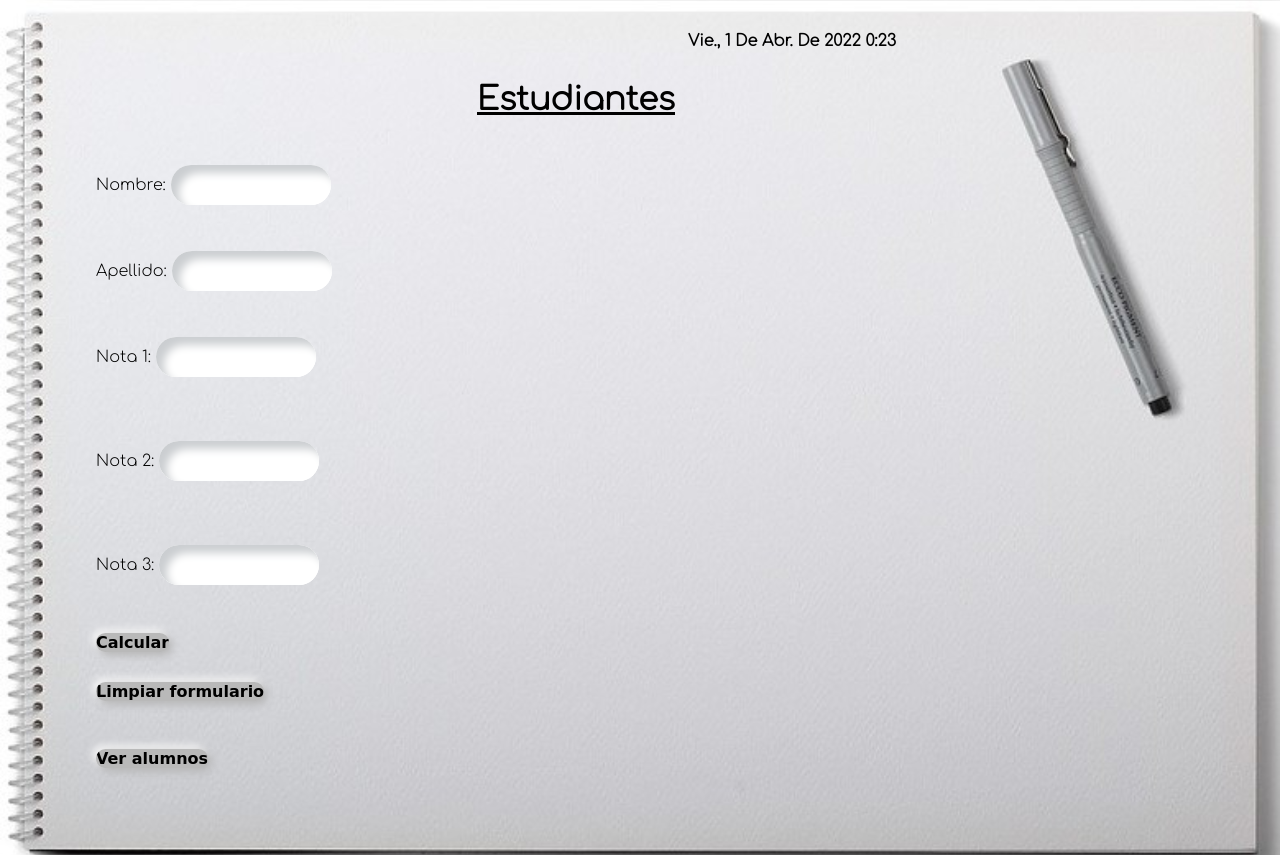
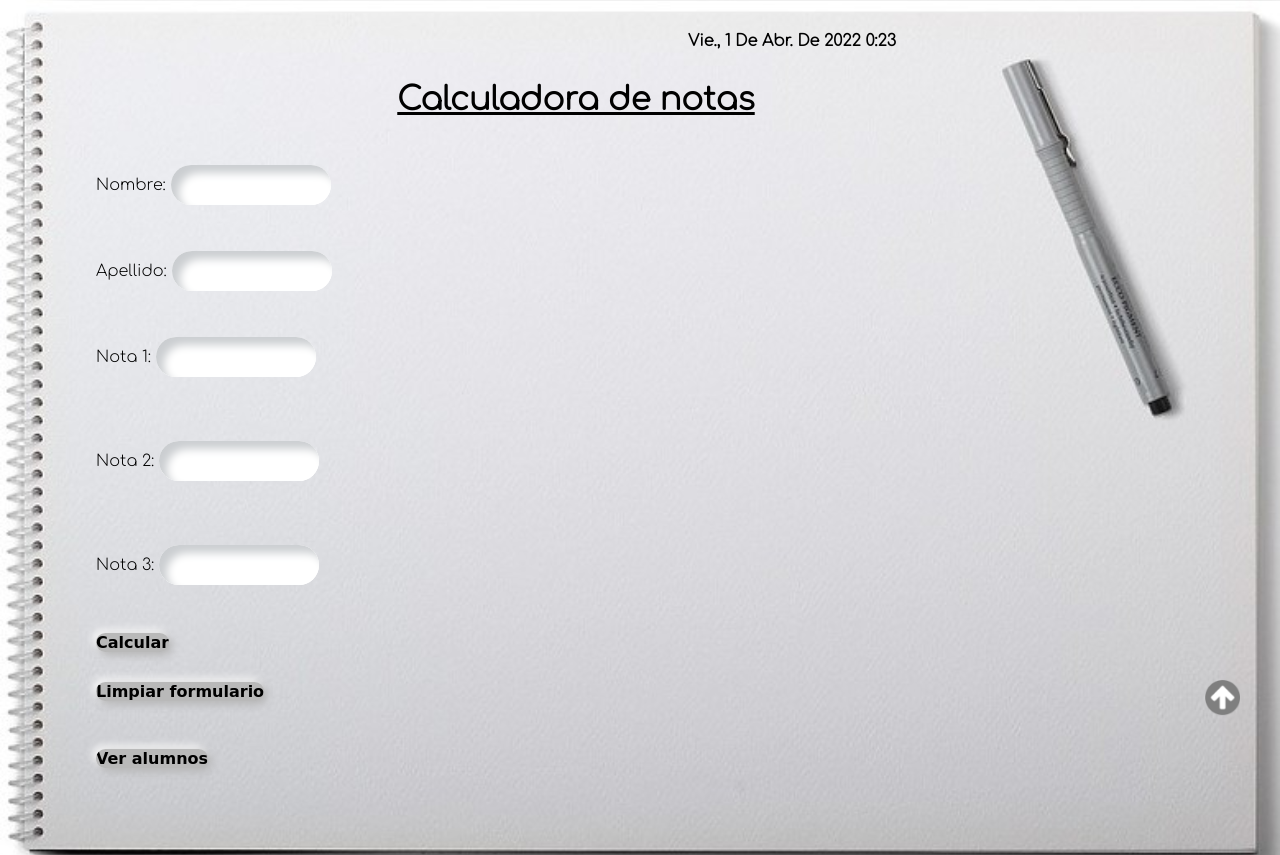
Before and after one commit to HwrG90/JS-ca, a plain HTML site: page index.html in a window 1280 px wide. Shown: the top 855 px of the page. Drawn offline with nearby package versions, Linux system fonts and the light colour scheme; some packages are replaced by stand-ins of ours; a script that the page names is missing.

Commit message:
correcciones en botones y agregado de boton subir

```diff
--- a/index.html
+++ b/index.html
@@ -10,14 +10,16 @@
     <link rel="preconnect" href="https://fonts.gstatic.com" crossorigin />
     <link href="https://fonts.googleapis.com/css2?family=Comfortaa:wght@300&display=swap" rel="stylesheet" />
     <!-- <link href="https://cdn.jsdelivr.net/npm/bootstrap@5.1.3/dist/css/bootstrap.min.css" rel="stylesheet" integrity="sha384-1BmE4kWBq78iYhFldvKuhfTAU6auU8tT94WrHftjDbrCEXSU1oBoqyl2QvZ6jIW3" crossorigin="anonymous"> -->
+    <link href="https://unpkg.com/aos@2.3.1/dist/aos.css" rel="stylesheet">
     <link rel="stylesheet" type="text/css" href="https://cdn.jsdelivr.net/npm/toastify-js/src/toastify.min.css" />
 
     <title>Desafio Js</title>
 </head>
 
 <body>
+    <section id="index.html"></section>
     <div id="time"></div>
-    <h2>Estudiantes</h2>
+    <h2>Calculadora de notas</h2>
 
     <form action="" name="Formulario" id="formulario">
         <div class="form-grup-alumno">
@@ -30,17 +32,17 @@
         </div>
         <div class="form-grup-nota">
             <label for="Nota:">Nota 1:</label>
-            <input class="form-control" id="notaUno" type="text" maxlength="2" required />
+            <input class="form-control" id="notaUno" type="text" maxlength="2"  />
         </div>
         <br />
         <div class="form-grup-nota">
             <label for="Nota:">Nota 2:</label>
-            <input class="form-control" id="notaDos" type="text" maxlength="2" required />
+            <input class="form-control" id="notaDos" type="text" maxlength="2"  />
         </div>
         <br />
         <div class="form-grup-nota">
             <label for="Nota:">Nota 3:</label>
-            <input class="form-control" id="notaTres" type="text" maxlength="2" required />
+            <input class="form-control" id="notaTres" type="text" maxlength="2"  />
         </div>
         <br />
         <label for="Calcular">
@@ -48,7 +50,7 @@
         <label for="Limpiar formulario">
             <input class="btn" type="reset" value="Limpiar formulario" /></label><br />
         <label for="Buscar">
-            <input class="btn" type="submit" id="btnSearch" value="Ver alumnos" name="btn" /></label>
+            <input class="btn" type="button" id="btnSearch" value="Ver alumnos" name="btn" /></label>
     </form>
     <div id="respuesta"></div>
     <div id="estudiantes"></div>
@@ -56,6 +58,11 @@
     <main id="alumnos"></main>
     <footer>
         <div id="alumnosLista"></div>
+        <div class="bSubir" data-aos="fade-up">
+            <a href="#index.html">
+                <img class="imgBSubir" src="./assets/bSubir.png">
+            </a>
+        </div>
     </footer>
     <script src="https://cdn.jsdelivr.net/npm/@popperjs/core@2.10.2/dist/umd/popper.min.js"
         integrity="sha384-7+zCNj/IqJ95wo16oMtfsKbZ9ccEh31eOz1HGyDuCQ6wgnyJNSYdrPa03rtR1zdB" crossorigin="anonymous">
@@ -70,6 +77,10 @@
     <!-- <script src="https://cdnjs.cloudflare.com/ajax/libs/moment.js/2.29.1/moment.min.js" integrity="sha512-qTXRIMyZIFb8iQcfjXWCO8+M5Tbc38Qi5WzdPOYZHIlZpzBHG3L3by84BBBOiRGiEb7KKtAOAs5qYdUiZiQNNQ==" crossorigin="anonymous" referrerpolicy="no-referrer"></script> -->
     <script src="https://cdnjs.cloudflare.com/ajax/libs/moment.js/2.19.2/moment.js"></script>
     <script src="https://cdnjs.cloudflare.com/ajax/libs/moment.js/2.19.2/locale/es.js"></script>
+    <script src="https://unpkg.com/aos@2.3.1/dist/aos.js"></script>
+    <script>
+        AOS.init();
+      </script>
 
     <script src="./js/main.js"></script>
 </body>
--- a/js/main.js
+++ b/js/main.js
@@ -134,7 +134,7 @@ function validarFormulario(e) {
         console.log(
             ` Alumnno  N° ${i}\n Nombre: ${nombre}\n Apellido: ${apellido}\n Nota 1: ${notaUno}\n Nota 2: ${notaDos}\n Nota 3: ${notaTres}\n Nota Final : ${redondeo(
         total / 3
-      )}`
+        )}`
         );
 
         let personas = [
--- a/sass/styles.scss
+++ b/sass/styles.scss
@@ -129,3 +129,26 @@ label>.btn {
     font-weight: bolder;
     text-transform: capitalize;
 }
+
+.bSubir {
+    height: 50px;
+    width: 35px;
+    position: fixed;
+    bottom: 70px;
+    right: 40px;
+    font-size: 10px;
+    text-align: center;
+    line-height: 50px;
+    text-decoration: none;
+    border-radius: 50%;
+}
+
+.imgBSubir {
+    height: 35px;
+    width: 35px;
+}
+
+.bSubir>a>img:hover {
+    transition: all 300ms;
+    transform: scale(1.2);
+}
```
Also changed, not shown: assets/bSubir.png (added), css/styles.css, 1 other file.
